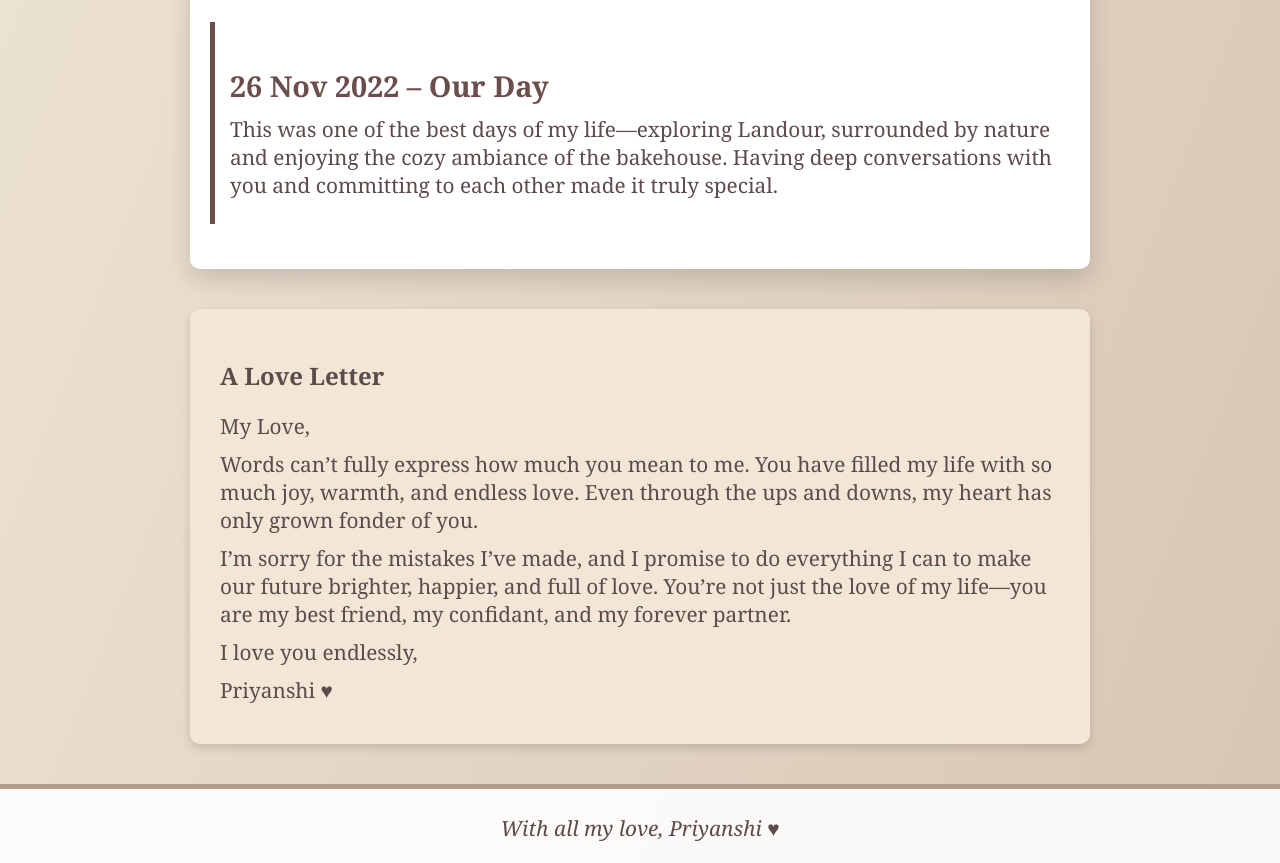
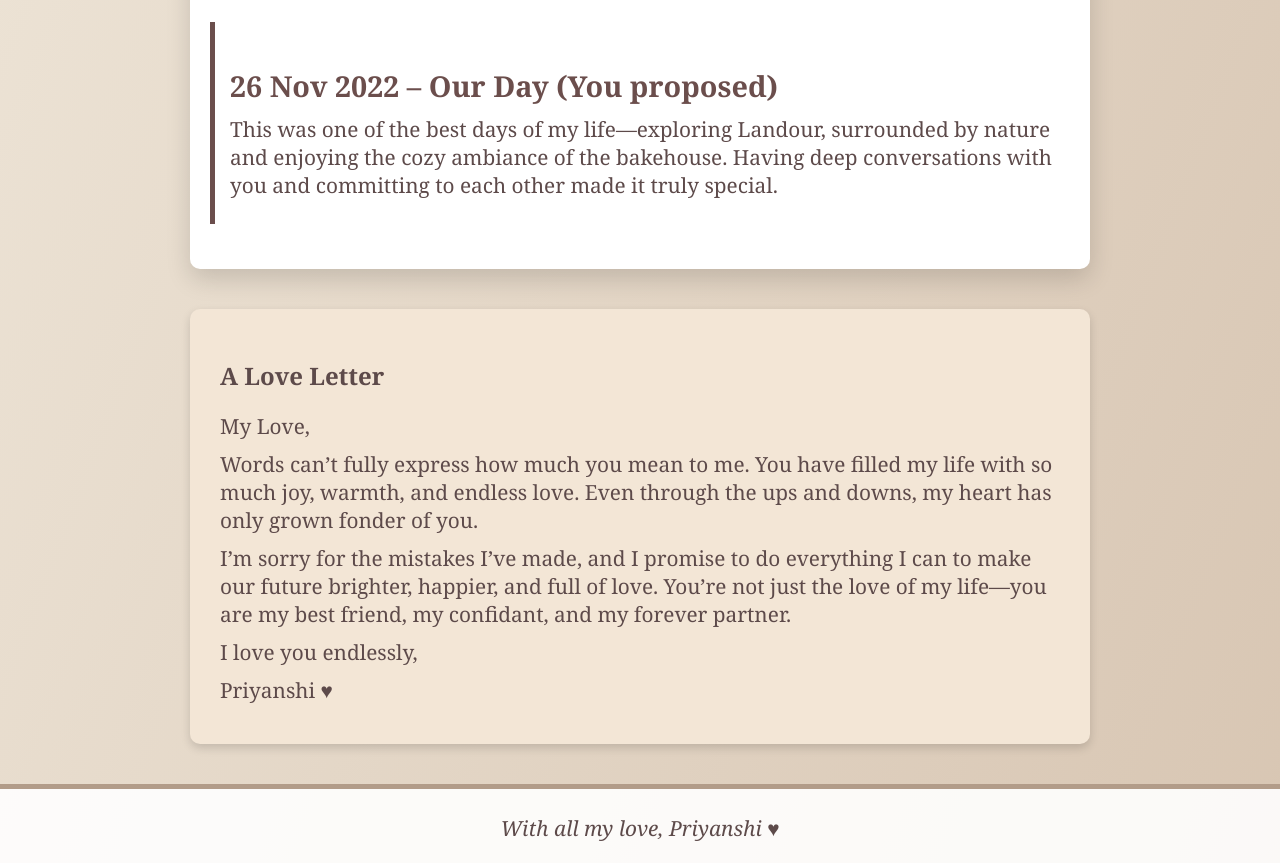
Before and after one commit to priyanshinegi001/love., a plain HTML site: page index.html in a window 1280 px wide. Shown: the part 2441-3304 px from the top of the page. Drawn offline with Linux system fonts and the light colour scheme; files whose address does not match are found by name.

Commit message:
added index.html

```diff
--- a/index.html
+++ b/index.html
@@ -46,7 +46,7 @@
             <p>During those days when we spent more time together, I began to feel an even deeper connection with you. It's incredible how well we're getting to know each other.</p>
         </div>
         <div class="event">
-            <h3>26 Nov 2022 – Our Day </h3>
+            <h3>26 Nov 2022 – Our Day (You proposed)</h3>
             <p>This was one of the best days of my life—exploring Landour, surrounded by nature and enjoying the cozy ambiance of the bakehouse. Having deep conversations with you and committing to each other made it truly special.</p>
         </div>
     </section>
```
